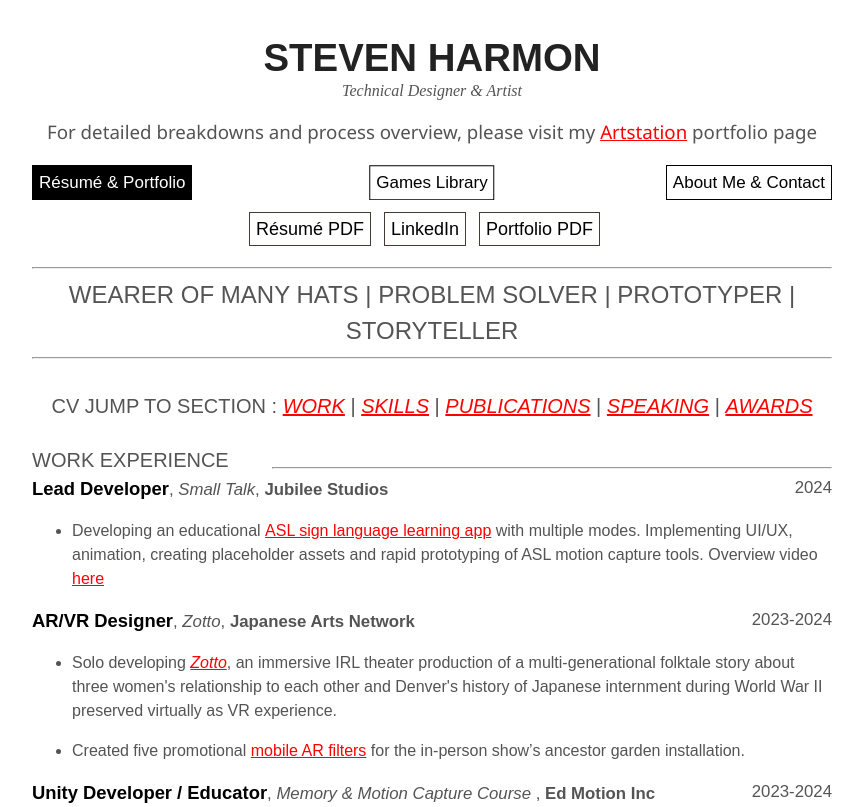
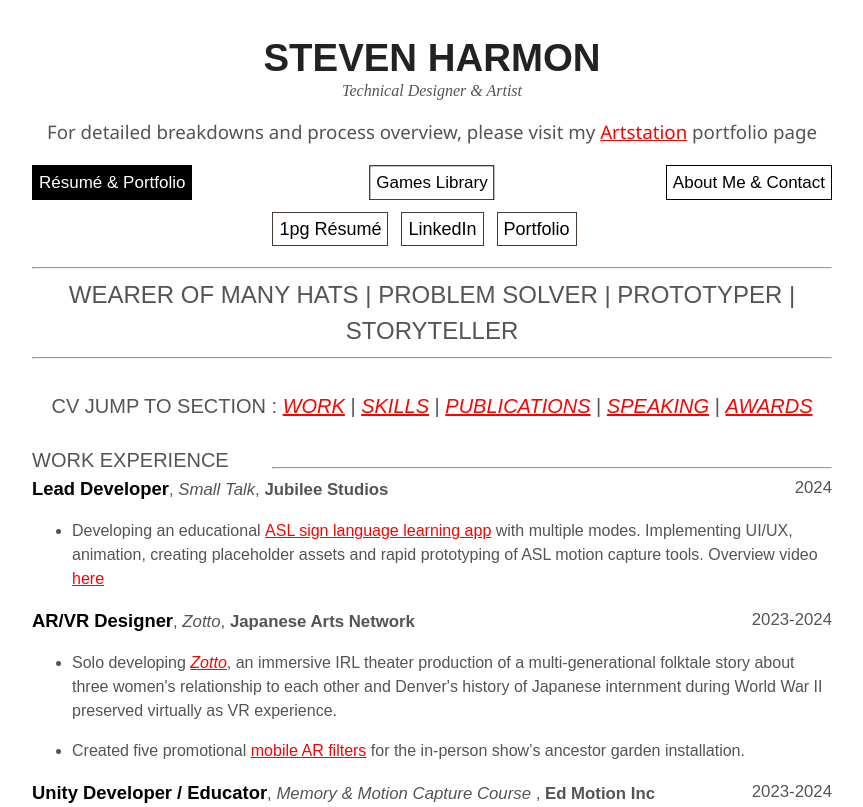
Before and after one commit to stevenharmongames/Website2024, a plain HTML site: page portfolio.html in a window 1280 px wide. Shown: the top 807 px of the page, without its empty margins (208-1071 px from the left). Drawn offline with Linux system fonts and the light colour scheme.

Commit message:
Update portfolio.html

```diff
--- a/portfolio.html
+++ b/portfolio.html
@@ -38,7 +38,7 @@
         </div>
 
         <div id="buttonrow2">
-            <p><a class="resbutton" href="https://drive.google.com/file/d/0B2Jrfn0LE_QZS25ucEJHWlk5TWM/view?usp=sharing&resourcekey=0-1SpNfdTlH_WqES0SU0sdlw" target="_blank">Résumé PDF</a><a class="resbutton" href="https://www.linkedin.com/in/stevenjharmon1/" target="_blank">LinkedIn</a><a class="resbutton" href="https://drive.google.com/file/d/1SNjvMfplPPDx0ao0WMMEtxnz5wBKRXYT/view?usp=sharing" target="_blank">Portfolio PDF</a></p>
+            <p><a class="resbutton" href="https://drive.google.com/file/d/0B2Jrfn0LE_QZS25ucEJHWlk5TWM/view?usp=sharing&resourcekey=0-1SpNfdTlH_WqES0SU0sdlw" target="_blank">1pg Résumé</a><a class="resbutton" href="https://www.linkedin.com/in/stevenjharmon1/" target="_blank">LinkedIn</a><a class="resbutton" href="https://drive.google.com/file/d/1SNjvMfplPPDx0ao0WMMEtxnz5wBKRXYT/view?usp=sharing" target="_blank">Portfolio</a></p>
         </div>
         <hr>
         <div style="text-align: center; font-size: 24px">WEARER OF MANY HATS | PROBLEM SOLVER | PROTOTYPER | STORYTELLER</div>
```
